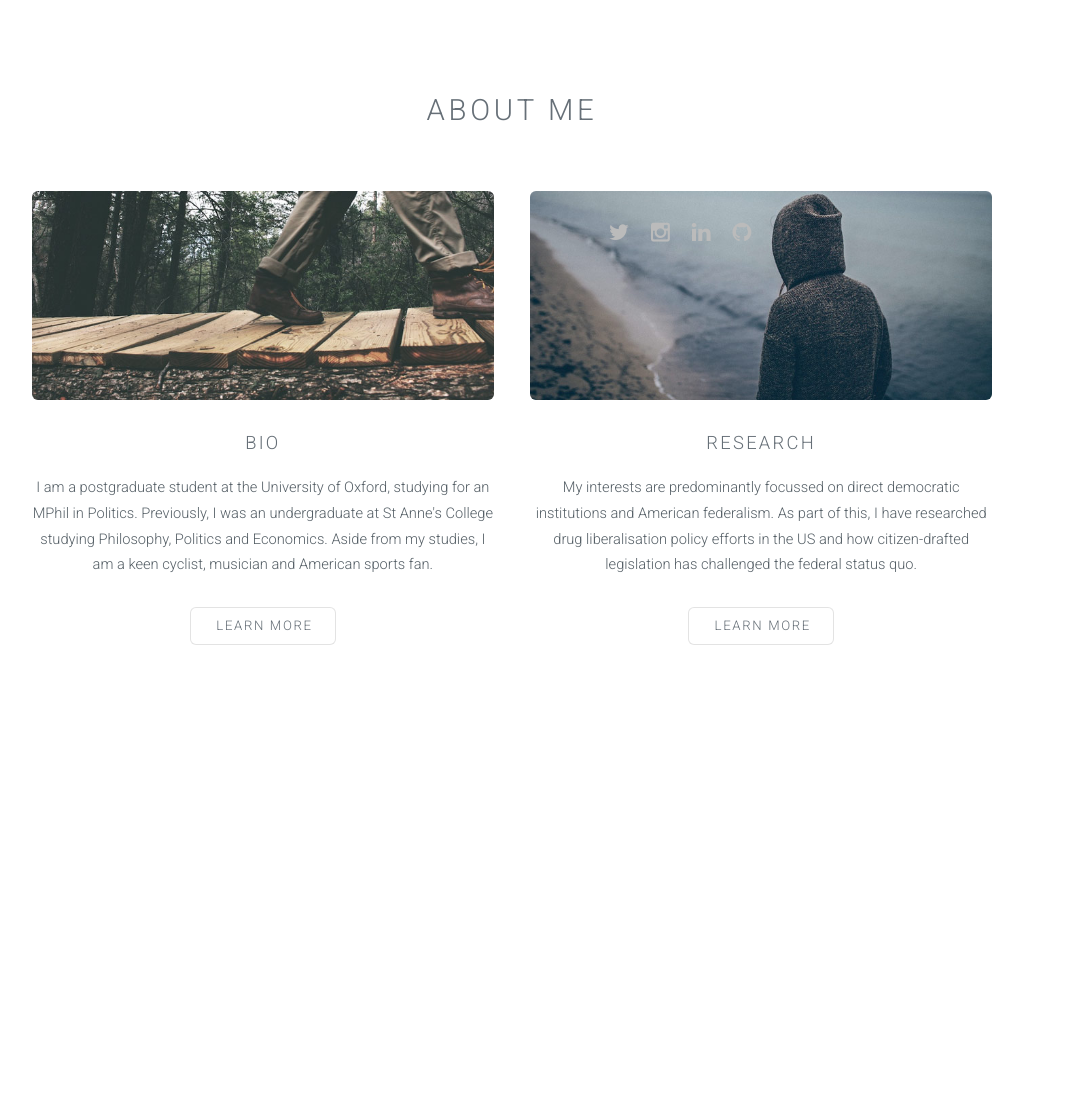
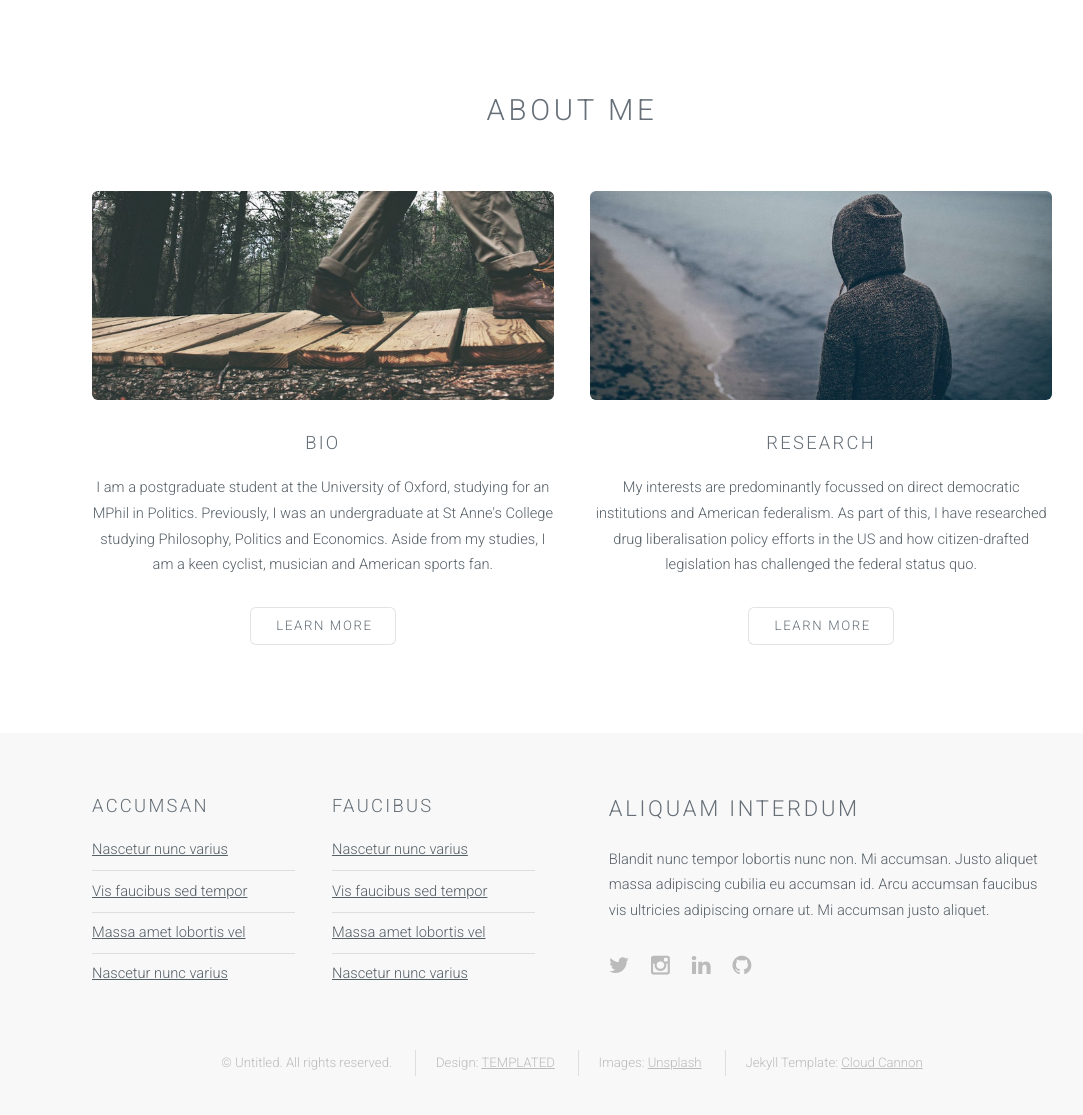
Before and after one commit to nosnibormot/ts-robinson.co.uk, a Jekyll site: the page built from index.html, in a window 1280 px wide and 1400 px high, scrolled down 137 px. Shown: the part 266-1381 px from the top of the window, without its empty margins (68-1151 px from the left). Built offline with Jekyll 4.4.1, drawn with Linux system fonts in a browser that asks for light colours; before the commit the page ends 1136 px from its top, so only the background shows below that.

Commit message:
fixes footer bug

```diff
--- a/_includes/head.html
+++ b/_includes/head.html
@@ -13,7 +13,6 @@
     <link rel="stylesheet" href="{{ site.baseurl }}/css/skel.css" />
     <link rel="stylesheet" href="{{ site.baseurl }}/css/style.css" />
     <link rel="stylesheet" href="{{ site.baseurl }}/css/style-xlarge.css" />
-
     <script src="{{ site.baseurl }}/js/jquery.min.js"></script>
     <script src="{{ site.baseurl }}/js/skel.min.js"></script>
     <script src="{{ site.baseurl }}/js/skel-layers.min.js"></script>
--- a/_layouts/default.html
+++ b/_layouts/default.html
@@ -9,8 +9,10 @@
 
         {{ content }}
 
-        {% include /footer.html %}
 
     </body>
 
+    {% include /footer.html %}
+
+
 </html>
--- a/css/style.css
+++ b/css/style.css
@@ -849,9 +849,6 @@
 	}
 
 		.wrapper.style1 {
-			position: absolute;
-			padding-left: 100px;
-			padding-right: 100px;
 			background: #fff;
 			color: #555f66;
 			text-align: center;
```
